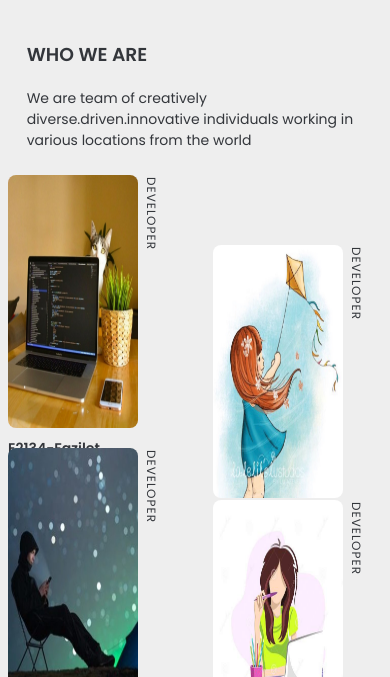
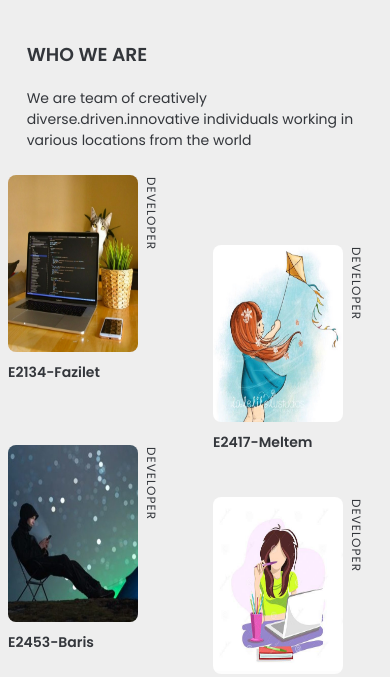
Before and after one commit to FaziletKosure/Team_page_project, a plain HTML site: page index.html in a window 390 px wide. Shown: the part 167-844 px from the top of the page. Drawn offline with Linux system fonts and the light colour scheme.

```diff
--- a/sass/_media.scss
+++ b/sass/_media.scss
@@ -1,4 +1,26 @@
-@media (max-width: 500px) {
+@media (max-width: 1000px) {
+  .container {
+    .team {
+      .box {
+        img {
+          height: 40vh !important;
+        }
+      }
+    }
+  }
+}
+@media (max-width: 800px) {
+  .container {
+    .team {
+      .box {
+        img {
+          height: 35vh !important;
+        }
+      }
+    }
+  }
+}
+@media (max-width: 600px) {
   .container {
     width: 400px;
     box-sizing: border-box;
@@ -37,7 +59,7 @@
           img {
             width: 130px !important;
             // font-weight: lighter;
-            height: 30vh !important;
+            height: 21vh !important;
           }
         }
         .job {
```
Also changed, not shown: style.css, 1 other file.
